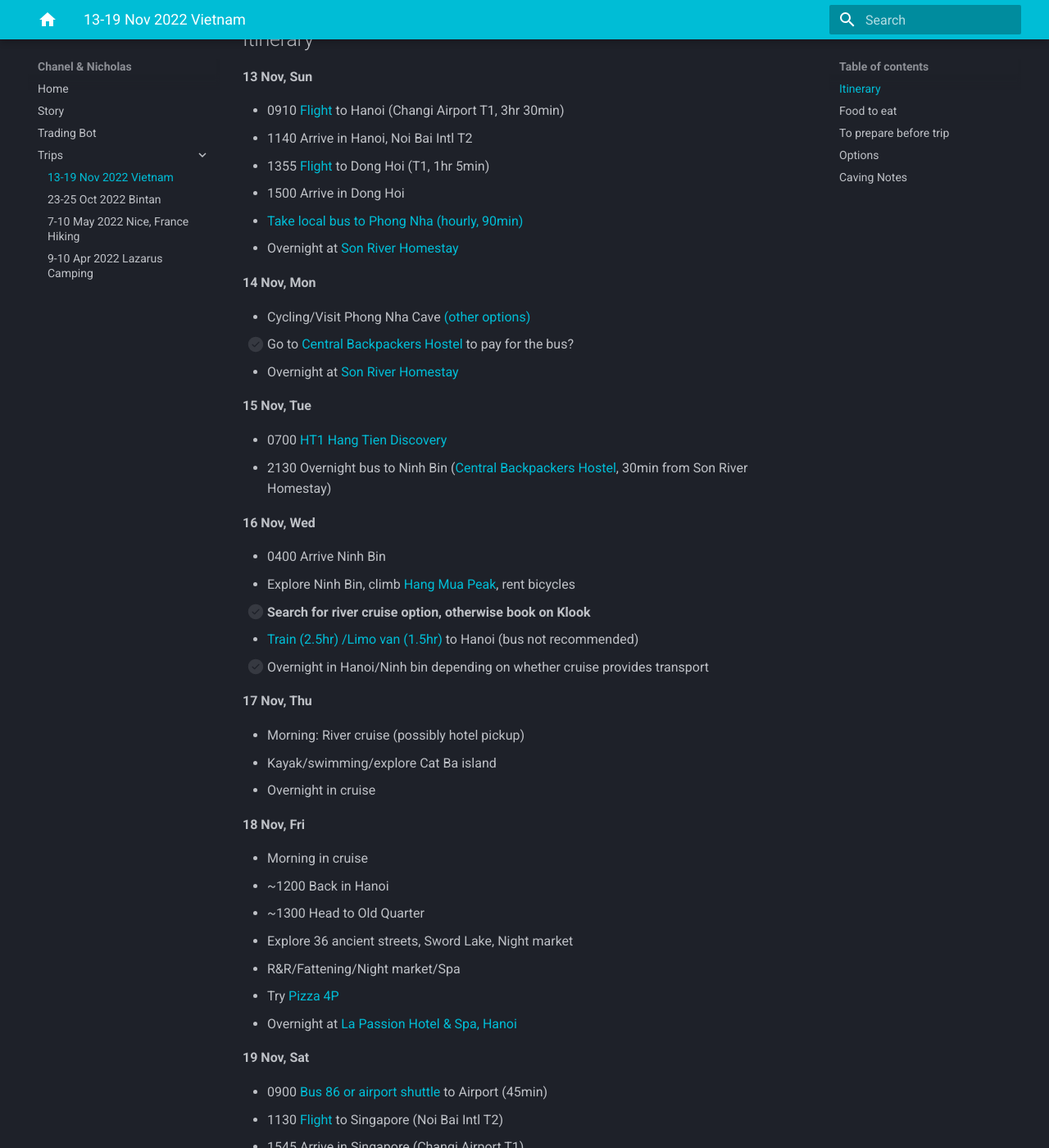
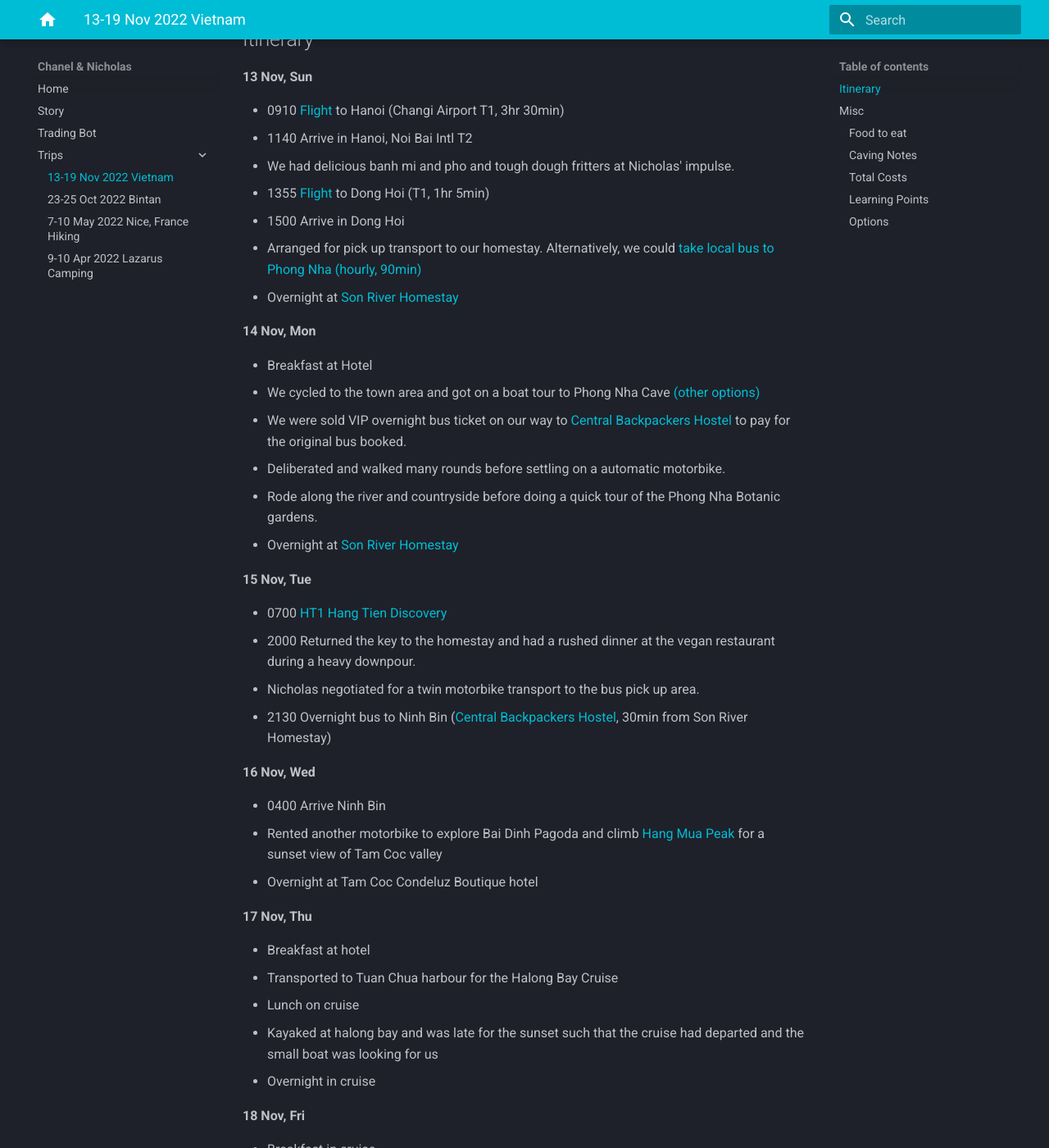
Before and after one commit to extrange/chanel, an MkDocs documentation site: the page built from docs/posts/2022-08-22-vietnam.md, in a window 1280 px wide and 1400 px high, scrolled down 656 px. Shown: the whole window at 82% size. Built offline with MkDocs 1.6.1 and Material for MkDocs 9.7.7, drawn with Linux system fonts in a browser that asks for light colours; some of the changed text lies outside the part shown.

Commit message:
Updated bintan & vietnam itinerary

```diff
--- a/docs/posts/2022-08-22-vietnam.md
+++ b/docs/posts/2022-08-22-vietnam.md
@@ -8,53 +8,73 @@
 
 -   0910 [Flight][sg-to-hanoi] to Hanoi (Changi Airport T1, 3hr 30min)
 -   1140 Arrive in Hanoi, Noi Bai Intl T2
+-   We had delicious banh mi and pho and tough dough fritters at Nicholas' impulse.
 -   1355 [Flight][hanoi-to-dong-hoi] to Dong Hoi (T1, 1hr 5min)
 -   1500 Arrive in Dong Hoi
--   [Take local bus to Phong Nha (hourly, 90min)][dong-hoi-to-phong-nha-bus]
+-   Arranged for pick up transport to our homestay. Alternatively, we could [take local bus to Phong Nha (hourly, 90min)][dong-hoi-to-phong-nha-bus]
 -   Overnight at [Son River Homestay][son-river-homestay]
 
 **14 Nov, Mon**
 
--   Cycling/Visit Phong Nha Cave [(other options)][phong-nha-things-todo]
--   [ ] Go to [Central Backpackers Hostel][central-backpackers-hostel] to pay for the bus?
+-   Breakfast at Hotel
+-   We cycled to the town area and got on a boat tour to Phong Nha Cave [(other options)][phong-nha-things-todo]
+-   We were sold VIP overnight bus ticket on our way to [Central Backpackers Hostel][central-backpackers-hostel] to pay for the original bus booked.
+-   Deliberated and walked many rounds before settling on a automatic motorbike.
+-   Rode along the river and countryside before doing a quick tour of the Phong Nha Botanic gardens.
 -   Overnight at [Son River Homestay][son-river-homestay]
 
 **15 Nov, Tue**
 
 -   0700 [HT1 Hang Tien Discovery][ht1]
+-   2000 Returned the key to the homestay and had a rushed dinner at the vegan restaurant during a heavy downpour.
+-   Nicholas negotiated for a twin motorbike transport to the bus pick up area.
 -   2130 Overnight bus to Ninh Bin ([Central Backpackers Hostel][central-backpackers-hostel], 30min from Son River Homestay)
 
 **16 Nov, Wed**
 
 -   0400 Arrive Ninh Bin
--   Explore Ninh Bin, climb [Hang Mua Peak][hang-mua], rent bicycles
--   [ ] **Search for river cruise option, otherwise book on Klook**
--   [Train (2.5hr) /Limo van (1.5hr)][ninhbin-to-hanoi] to Hanoi (bus not recommended)
--   [ ] Overnight in Hanoi/Ninh bin depending on whether cruise provides transport
+-   Rented another motorbike to explore Bai Dinh Pagoda and climb [Hang Mua Peak][hang-mua] for a sunset view of Tam Coc valley
+-   Overnight at Tam Coc Condeluz Boutique hotel
 
 **17 Nov, Thu**
 
--   Morning: River cruise (possibly hotel pickup)
--   Kayak/swimming/explore Cat Ba island
+-   Breakfast at hotel
+-   Transported to Tuan Chua harbour for the Halong Bay Cruise
+-   Lunch on cruise
+-   Kayaked at halong bay and was late for the sunset such that the cruise had departed and the small boat was looking for us
 -   Overnight in cruise
 
 **18 Nov, Fri**
 
--   Morning in cruise
--   ~1200 Back in Hanoi
--   ~1300 Head to Old Quarter
--   Explore 36 ancient streets, Sword Lake, Night market
--   R&R/Fattening/Night market/Spa
--   Try [Pizza 4P](https://g.page/pizza4psbaokhanh?share)
+-   Breakfast in cruise
+-   Visited the Dark and Light cave on a bamboo boat
+-   Brunch on cruise before we were transported to Hanoi Old Quarter
+-   1530 Arrived and checked in at hotel
+-   Fattening/Night market/Spa
+-   Tried [Pizza 4P](https://g.page/pizza4psbaokhanh?share)
 -   Overnight at [La Passion Hotel & Spa, Hanoi][la-passion-hotel]
 
 **19 Nov, Sat**
 
--   0900 [Bus 86 or airport shuttle][airport-transfer] to Airport (45min)
+-   0800 Morning egg coffee and cocoa at Cafe Giang
+-   0900 Booked a taxi on booking.com to airport. Alternatively, [Bus 86 or airport shuttle][airport-transfer] to Airport (45min)
 -   1130 [Flight][sg-to-hanoi] to Singapore (Noi Bai Intl T2)
 -   1545 Arrive in Singapore (Changi Airport T1)
 
-## Food to eat
+## Misc
+
+-   Medical
+    -   Charcoal
+    -   Azithromycin 1g once dose
+    -   Oral Rehydration Salts
+    -   Paracetamol
+    -   Smecta
+    -   KIV Loperamide
+-   Buy/activate SIM cards/data roaming prior
+-   Change money
+-   Travel insurance
+
+### Food to eat
 
 -   Hanoi [nomnoms 1](https://www.youtube.com/watch?v=T0gwaAP5k9Y) and [nomnoms 2](https://www.youtube.com/watch?v=GL3mfWvsF24):
     -   Bánh cuốn Yên Phụ (Steamed rice rolls)
@@ -65,24 +85,30 @@
     -   XÔI RÁN HÀNG ĐIẾU (Fried Sticky Rice)
     -   Egg Coffee Giảng
 
-## To prepare before trip
+### Caving Notes
 
-**Medical**
+[HT2 Hang Tien Endeavor][ht2] is available from 16-17 Nov for SGD $348 pp, and appears to provide better night sky views than [TL2 Cave Encounter](https://oxalisadventure.com/tour/tu-lan-cave-encounter/).
 
--   Charcoal
--   Azithromycin 1g once dose
--   Oral Rehydration Salts
--   Paracetamol
--   Smecta
--   KIV Loperamide
+[Guide][phong-nha-travel] for getting to Phong Nha.
 
-**Miscellaneous**
+### Total Costs
 
--   [ ] Buy/activate SIM cards/data roaming prior
--   [ ] Change money
--   [ ] Travel insurance
+-   Accommodation, Food & Domestic Transport: SGD 1051.44
+-   International Flight by Scoot: SGD 455.9
+-   Oxalis [HT2 Hang Tien Endeavor][ht2]: SGD 248.21
+-   Insurance: SGD 73.2
+-   SIM cards: SGD 18.4
 
-## Options
+Approximate total cost per person: SGD 1847.15/2 = SGD 923.58
+
+### Learning Points
+
+1. Almost all the accommodations and shops charge a 3% fee for card transactions. We should change more cash.
+2. Most tours and transportation can be booked in Vietnam.
+3. Shops open very early in Vietnam.
+4. Riding a motorbike is a convenient and cheap form of transportation in the countryside of Vietnam. On average, it costs 150,000 VND/day.
+
+### Options
 
 -   Halong Bay night cruise
 -   [Ninh Binh](https://www.thecrazytourist.com/25-best-things-to-do-in-ninh-binh-vietnam/)
@@ -93,12 +119,7 @@
 -   [Phong Nha camping](https://thesmartlocal.com/vietnam/camping-sites)
 -   [Camping places](https://www.holidify.com/pages/camping-in-vietnam-2730.html)
 -   Spa/Massage
-
-## Caving Notes
-
-[HT2 Hang Tien Endeavor][ht2] is available from 16-17 Nov for SGD $348 pp, and appears to provide better night sky views than [TL2 Cave Encounter](https://oxalisadventure.com/tour/tu-lan-cave-encounter/).
-
-[Guide][phong-nha-travel] for getting to Phong Nha.
+-   [Train (2.5hr) /Limo van (1.5hr)][ninhbin-to-hanoi] Ninh Binh to Hanoi (bus not recommended)
 
 [airport-transfer]: https://www.bestpricetravel.com/travel-guide/bus-from-hanoi-airport-to-old-quarter-2642.html
 [babylon]: https://www.booking.com/hotel/vn/babylon-premium-amp-spa.html?label=gog235jc-1DCAMooQFCC2pvaG9yLWJhaHJ1SDNYA2jJAYgBAZgBMbgBF8gBD9gBA-gBAfgBAogCAagCA7gCqpqimAbAAgHSAiQ3ODMzYWYyZC01N2E0LTQ2YmEtOWNmYy0yNjYwMjhmNDE4ZTnYAgTgAgE&sid=9b41df95f3c7ee83d4fe37873ebca795&aid=356980&ucfs=1&arphpl=1&checkin=2022-11-13&checkout=2022-11-14&dest_id=2096&dest_type=district&group_adults=2&req_adults=2&no_rooms=1&group_children=0&req_children=0&hpos=5&hapos=5&sr_order=popularity&srpvid=d4601285d8590018&srepoch=1661740685&all_sr_blocks=517400501_354375041_0_1_0&highlighted_blocks=517400501_354375041_0_1_0&matching_block_id=517400501_354375041_0_1_0&sr_pri_blocks=517400501_354375041_0_1_0__93372700&from_sustainable_property_sr=1&from=searchresults#hotelTmpl
```
Also changed, not shown: docs/posts/2022-09-15-bintan.md (+16 -16 lines).
